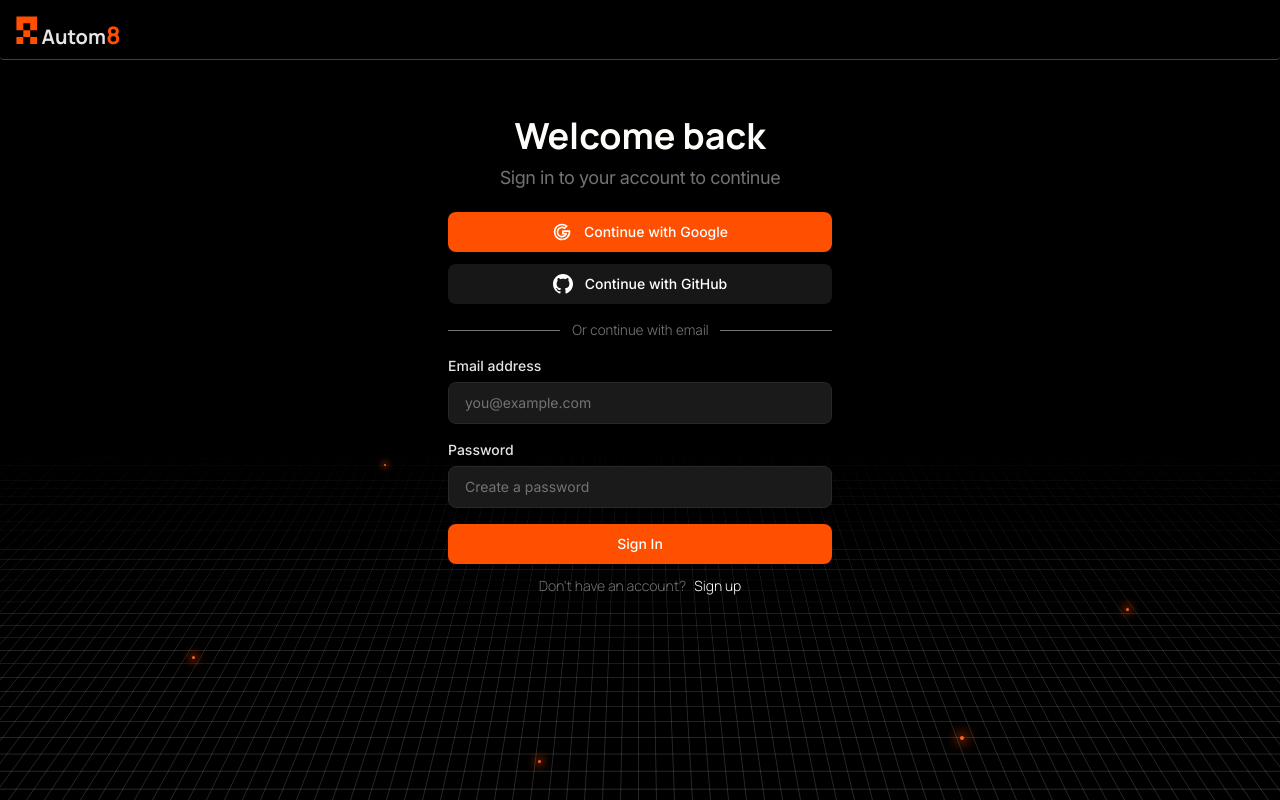
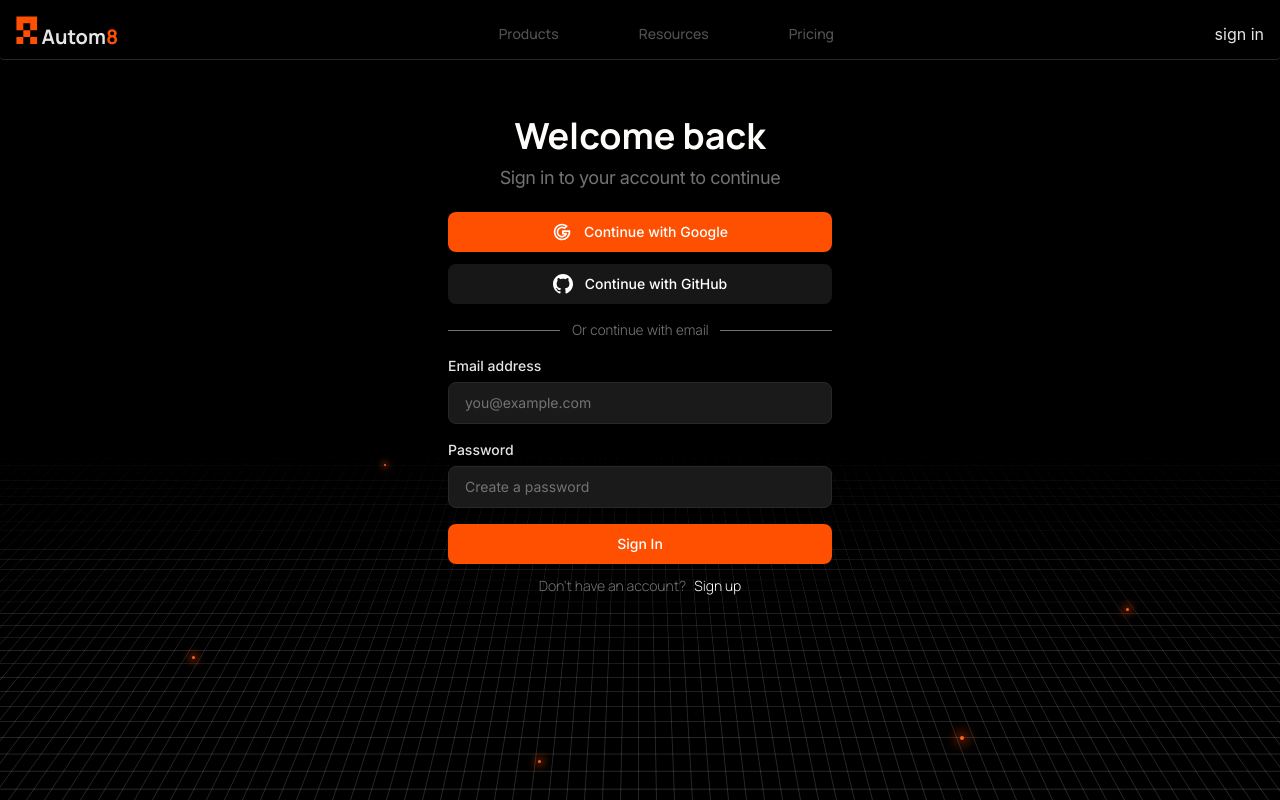
Before and after one commit to HeyAdin/autom8, a Next.js app in the folder apps/primary-frontend/: page /signin in a window 1280 px wide. Built offline with nearby package versions, Linux system fonts and the light colour scheme; no server answers.

Commit message:
button and heading components created

```diff
--- /dev/null
+++ b/apps/primary-frontend/components/button.tsx
@@ -0,0 +1,88 @@
+import React from "react"
+import { cn } from "../lib/utils"
+import { cva, type VariantProps } from "class-variance-authority"
+import { Slot } from "radix-ui"
+
+interface ButtonProps extends React.ButtonHTMLAttributes<HTMLButtonElement>{
+    children: React.ReactNode,
+    className?: string,
+    variants?: "primary" | "secondary"
+}
+
+export const Button = ({
+    children,
+    className,
+    variants = "primary",
+    ...props
+}: ButtonProps) => {
+    const variantClasses = {
+        primary: "bg-[#ff4f00] text-white",
+        secondary: "bg-gray-500 text-white"
+    }
+    return <button className={cn("px-4 py-2 rounded-sm cursor-pointer",variantClasses[variants])} {...props}>
+        {children}
+    </button>
+}
+
+
+const buttonVariants = cva(
+  "group/button inline-flex shrink-0 items-center justify-center rounded-md border border-transparent bg-clip-padding text-sm font-medium whitespace-nowrap transition-all outline-none select-none focus-visible:border-ring focus-visible:ring-3 focus-visible:ring-ring/50 active:not-aria-[haspopup]:translate-y-px disabled:pointer-events-none disabled:opacity-50 aria-invalid:border-destructive aria-invalid:ring-3 aria-invalid:ring-destructive/20 dark:aria-invalid:border-destructive/50 dark:aria-invalid:ring-destructive/40 [&_svg]:pointer-events-none [&_svg]:shrink-0 [&_svg:not([class*='size-'])]:size-4 cursor-pointer",
+  {
+    variants: {
+      variant: {
+        default: "bg-[#ff4f00] text-primary-foreground hover:bg-[#ff4f00] hover:shadow-brand cursor-pointer",
+        outline:
+          "border-border bg-background shadow-xs hover:bg-muted hover:text-foreground aria-expanded:bg-muted aria-expanded:text-foreground dark:border-input dark:bg-input/30 dark:hover:bg-input/50 cursor-pointer",
+        secondary:
+          "bg-secondary text-secondary-foreground hover:bg-secondary/80 aria-expanded:bg-secondary aria-expanded:text-secondary-foreground cursor-pointer",
+        ghost:
+          "hover:bg-muted hover:text-foreground aria-expanded:bg-muted aria-expanded:text-foreground dark:hover:bg-muted/50",
+        destructive:
+          "bg-destructive/10 text-destructive hover:bg-destructive/20 focus-visible:border-destructive/40 focus-visible:ring-destructive/20 dark:bg-destructive/20 dark:hover:bg-destructive/30 dark:focus-visible:ring-destructive/40",
+        link: "text-primary underline-offset-4 hover:underline",
+      },
+      size: {
+        default:
+          "h-9 gap-1.5 px-2.5 in-data-[slot=button-group]:rounded-sm has-data-[icon=inline-end]:pr-2 has-data-[icon=inline-start]:pl-2",
+        xs: "h-6 gap-1 rounded-[min(var(--radius-md),8px)] px-2 text-xs in-data-[slot=button-group]:rounded-md has-data-[icon=inline-end]:pr-1.5 has-data-[icon=inline-start]:pl-1.5 [&_svg:not([class*='size-'])]:size-3",
+        sm: "h-8 gap-1 rounded-[min(var(--radius-md),10px)] px-2.5 in-data-[slot=button-group]:rounded-md has-data-[icon=inline-end]:pr-1.5 has-data-[icon=inline-start]:pl-1.5",
+        lg: "h-10 gap-1.5 px-2.5 has-data-[icon=inline-end]:pr-2 has-data-[icon=inline-start]:pl-2",
+        icon: "size-9",
+        "icon-xs":
+          "size-6 rounded-[min(var(--radius-md),8px)] in-data-[slot=button-group]:rounded-md [&_svg:not([class*='size-'])]:size-3",
+        "icon-sm":
+          "size-8 rounded-[min(var(--radius-md),10px)] in-data-[slot=button-group]:rounded-md",
+        "icon-lg": "size-10",
+      },
+    },
+    defaultVariants: {
+      variant: "default",
+      size: "default",
+    },
+  }
+)
+
+function Buttons({
+  className,
+  variant = "default",
+  size = "default",
+  asChild = false,
+  ...props
+}: React.ComponentProps<"button"> &
+  VariantProps<typeof buttonVariants> & {
+    asChild?: boolean
+  }) {
+  const Comp = asChild ? Slot.Root : "button"
+
+  return (
+    <Comp
+      data-slot="button"
+      data-variant={variant}
+      data-size={size}
+      className={cn(buttonVariants({ variant, size, className }))}
+      {...props}
+    />
+  )
+}
+
+export { Buttons, buttonVariants }
--- /dev/null
+++ b/apps/primary-frontend/components/heading.tsx
@@ -0,0 +1,17 @@
+import { cn } from "../lib/utils";
+import React from "react"
+
+export const Heading = ({
+    children,
+    className,
+    as="h2",
+}:{
+    children: React.ReactNode,
+    className?: string,
+    as?: "h1" | "h2",
+})=>{
+    const Tag = as;
+    return <Tag className={cn('text-2xl md:text-4xl lg:text-6xl tracking-tight font-display font-bold',className)}>
+        {children}
+    </Tag>
+}
--- /dev/null
+++ b/apps/primary-frontend/components/hero.tsx
@@ -0,0 +1,26 @@
+import Link from "next/link"
+import { Button, Buttons } from "./button"
+import { Container } from "./container"
+import { Heading } from "./heading"
+import { Subheading } from "./subheading"
+
+export const Hero =()=>{
+    return <div className="pt-10 md:pt-20 lg:pt-32">
+        <Container>
+            <Heading as="h1">
+                Turn Every GitHub Contribution <br /> Into Instant Solana Rewards
+            </Heading>
+            <Subheading className="py-8">
+                Create automated bounty workflows that send Solana directly to contributors’ wallets when issues are closed, PRs are merged, or tasks are completed.
+            </Subheading>
+            <div className="flex items-center gap-6">
+                <Button className="shadow-brand cursor-pointer">
+                    Automate Your Bounty
+                </Button>
+                <Buttons asChild variant='outline'>
+                    <Link href='#'>Read Our Docs</Link>
+                </Buttons>
+            </div>
+        </Container>
+    </div>
+}
--- a/apps/primary-frontend/components/navbar.tsx
+++ b/apps/primary-frontend/components/navbar.tsx
@@ -1,8 +1,11 @@
+"use client"
 import React from "react"
 import { cn } from "../lib/utils"
-import { Logo} from "@repo/ui/logo"
-
-export const navBarLists = [
+import { Logo } from "@repo/ui/logo"
+import { signOut, useSession } from "next-auth/react"
+import { useRouter } from "next/navigation"
+import Link from "next/link"
+export const navLinks = [
     {
         href: '/products',
         title: "Products"
@@ -19,12 +22,28 @@
 export const NavBar = ({ className }: {
     className: string,
 }) => {
-    return <div className={cn('py-2 flex justify-between items-center px-4 border-b border-neutral-700 rounded-sm text-neutral-200 ')}>
+    const { data: session, status } = useSession();
+    const router = useRouter();
+    return <div className={cn('py-2 flex justify-between items-center px-4 border-b border-neutral-800 rounded-sm text-neutral-200 ')}>
         <div className="flex items-baseline font-display font-bold gap-1 text-neutral-600">
             <Logo classname="" />
             <div className="flex items-baseline text-xl text-neutral-200">
-                Autom<span className="text-[#ff4f00] text-2xl">8</span>
+                Autom<span className="text-[#ff4f00] text-xl ">8</span>
             </div>
+        </div>
+        <div className="flex items-center gap-20">
+                {navLinks.map((links, index) => {
+                    return <Link
+                        key={index}
+                        href={links.href}
+                        className="text-sm text-neutral-600 dark:text-neutral-200 font-medium font-display"
+                    >{links.title}</Link>
+                })}
+            </div>
+        <div>
+            {session ? <button onClick={() => {
+                signOut()
+            }}> Sign out</button> : <button onClick={() => { router.push('/signin') }}> sign in </button>}
         </div>
     </div>
 }
--- /dev/null
+++ b/apps/primary-frontend/components/subheading.tsx
@@ -0,0 +1,17 @@
+import React from "react"
+import { cn } from "../lib/utils";
+
+export const Subheading = ({
+    children,
+    className,
+    as="p",
+}:{
+    children: React.ReactNode,
+    className?: string,
+    as?: "h1" | "h2" | "p"
+})=>{
+    const Tag = as;
+    return <Tag className={cn('text-base md:text-lg font-inter text-neutral-400 dark:text-neutral-600 max-w-xl',className)}>
+        {children}
+    </Tag>
+}
```
